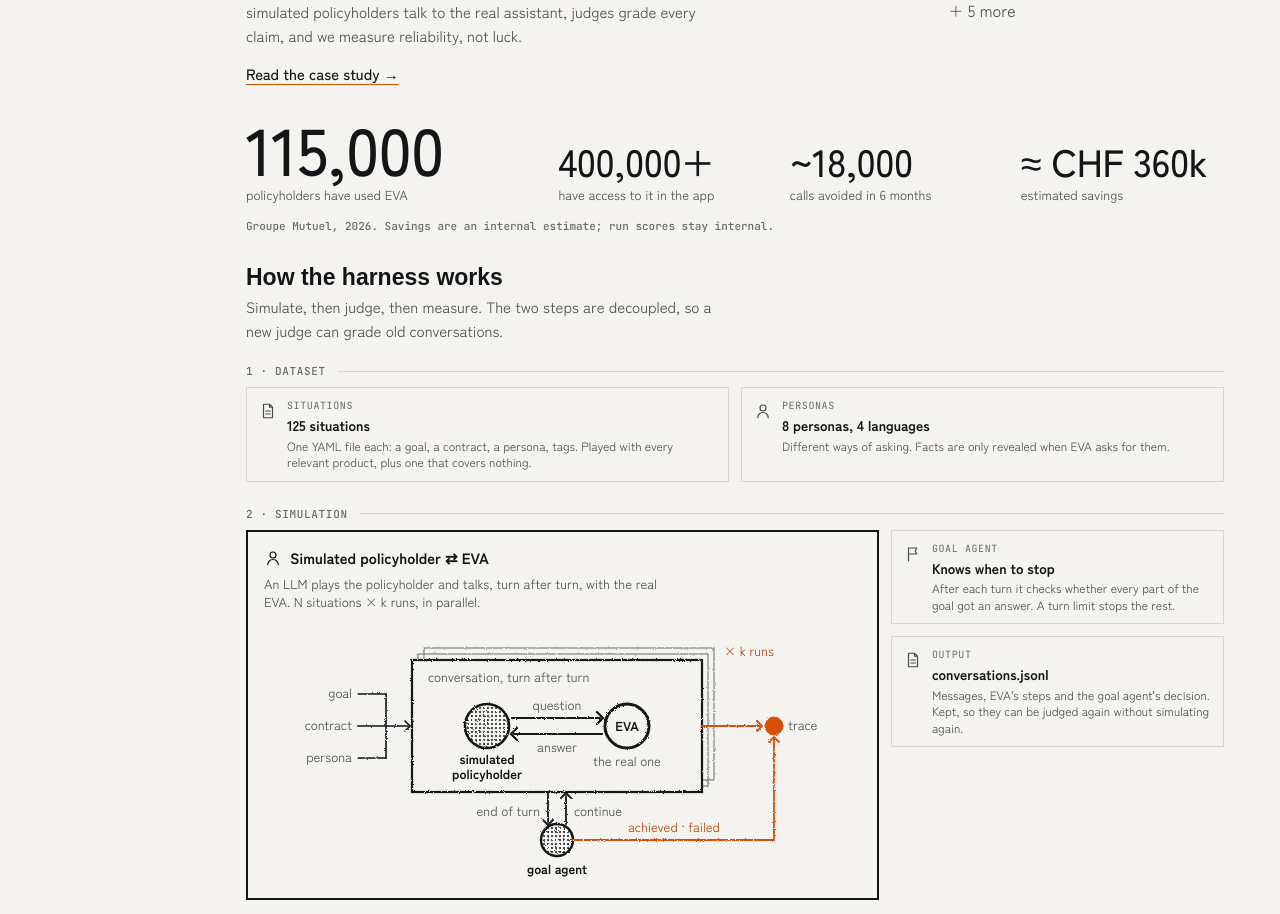
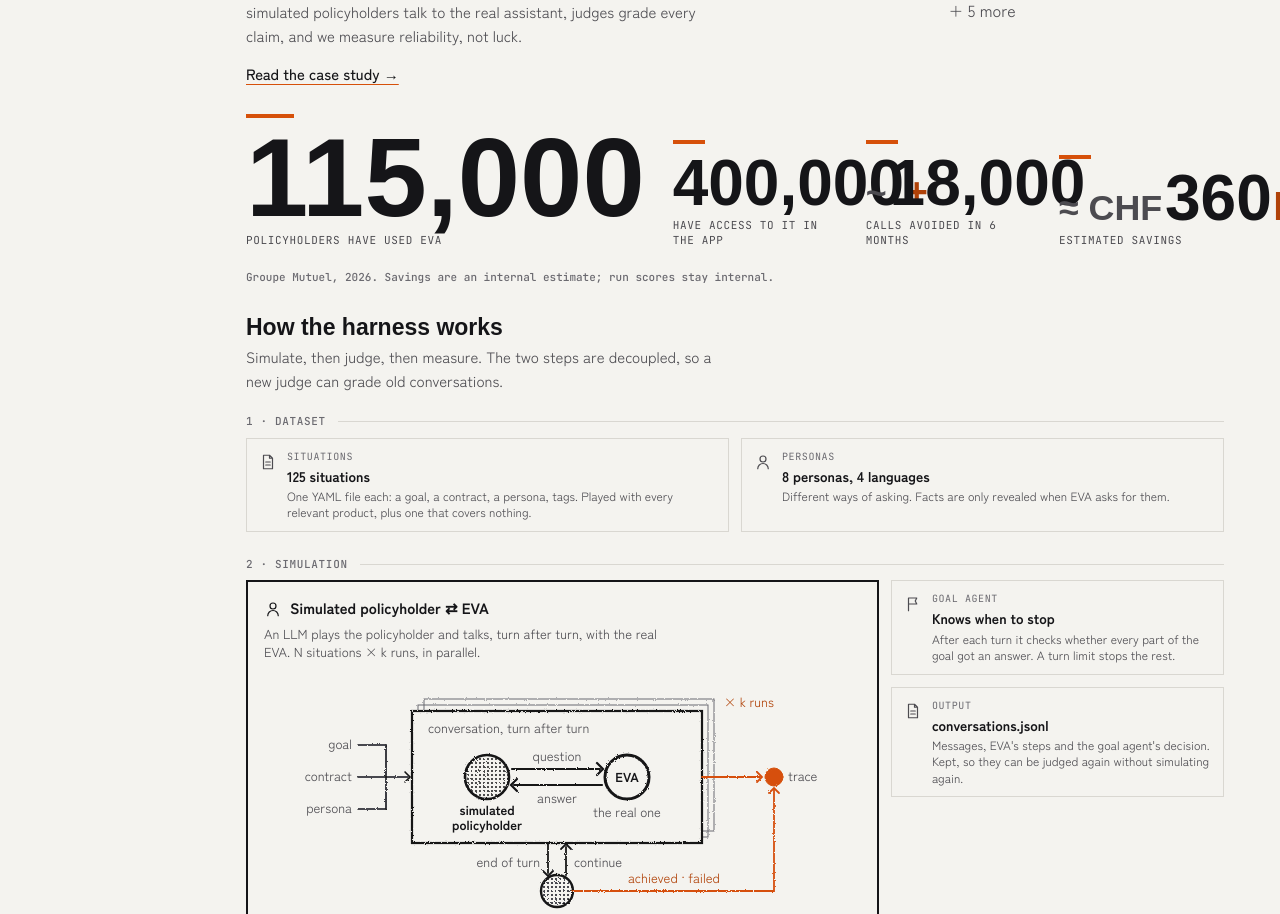
Before and after one commit to anassee15/portfolio, a Next.js app: page / in a window 1280 px wide. Shown: the part 944-1858 px from the top of the page. Built offline with nearby package versions, Linux system fonts and the light colour scheme; a web font is replaced by a local one.

Commit message:
Make the key figures read like a scoreboard
Numbers in the display face with an orange tick above, signs and units
smaller, labels in small mono capitals.

```diff
--- a/components/charts/Figures.tsx
+++ b/components/charts/Figures.tsx
@@ -1,28 +1,46 @@
 import type { Figure } from "@/data/projects";
 
-/** A row of key figures: the first one is the headline, the source sits underneath. */
+/**
+ * A row of key figures, read like a scoreboard: an orange tick, the number in the
+ * display face, signs and units kept smaller so the digits carry the weight.
+ * The first figure is the headline; the source sits underneath.
+ */
 export function Figures({ figures, source }: { figures: Figure[]; source: string }) {
   const [headline, ...rest] = figures;
   return (
     <div className="@container">
-      <dl className="grid grid-cols-2 items-end gap-x-7 gap-y-6 @lg:grid-cols-3 @4xl:grid-cols-[1.4fr_repeat(3,minmax(0,1fr))]">
+      <dl className="grid grid-cols-2 items-end gap-x-7 gap-y-8 @lg:grid-cols-3 @4xl:grid-cols-[1.5fr_repeat(3,minmax(0,1fr))]">
         <Item figure={headline} className="col-span-full @4xl:col-span-1" big />
         {rest.map((figure) => (
           <Item key={figure.label} figure={figure} />
         ))}
       </dl>
-      <p className="meta mt-3.5 text-[11px]">{source}</p>
+      <p className="meta mt-5 text-[11px]">{source}</p>
     </div>
   );
 }
 
+/** "≈ CHF 360k" → ["≈ CHF ", "360", "k"]: the digits, and what surrounds them. */
+function splitValue(value: string): [string, string, string] {
+  const match = value.match(/^(\D*)([\d.,]+)(.*)$/);
+  return match ? [match[1], match[2], match[3]] : ["", value, ""];
+}
+
 function Item({ figure, big, className }: { figure: Figure; big?: boolean; className?: string }) {
+  const [prefix, digits, suffix] = splitValue(figure.value);
   return (
     <div className={`flex flex-col-reverse ${className ?? ""}`}>
-      <dt className="mt-1.5 text-[13px] leading-snug text-ink-2">{figure.label}</dt>
-      <dd className={`leading-none font-medium whitespace-nowrap tracking-[-0.01em] ${big ? "text-[clamp(46px,6vw,66px)]" : "text-[clamp(28px,3.6vw,38px)]"}`}>
-        {figure.value}
+      <dt className="mt-2 font-mono text-[11px] leading-snug tracking-[0.06em] text-ink-2 uppercase">{figure.label}</dt>
+      <dd
+        className={`font-display leading-[0.85] font-black whitespace-nowrap tabular-nums ${
+          big ? "text-[clamp(72px,10vw,112px)]" : "text-[clamp(44px,5.4vw,64px)]"
+        }`}
+      >
+        {prefix && <span className="mr-[0.08em] text-[0.56em] font-bold text-ink-2">{prefix.trim()}</span>}
+        {digits}
+        {suffix && <span className="ml-[0.04em] text-[0.6em] text-ball-text">{suffix}</span>}
       </dd>
+      <span className={`mb-3 block h-1 bg-ball ${big ? "w-12" : "w-8"}`} aria-hidden />
     </div>
   );
 }
```
